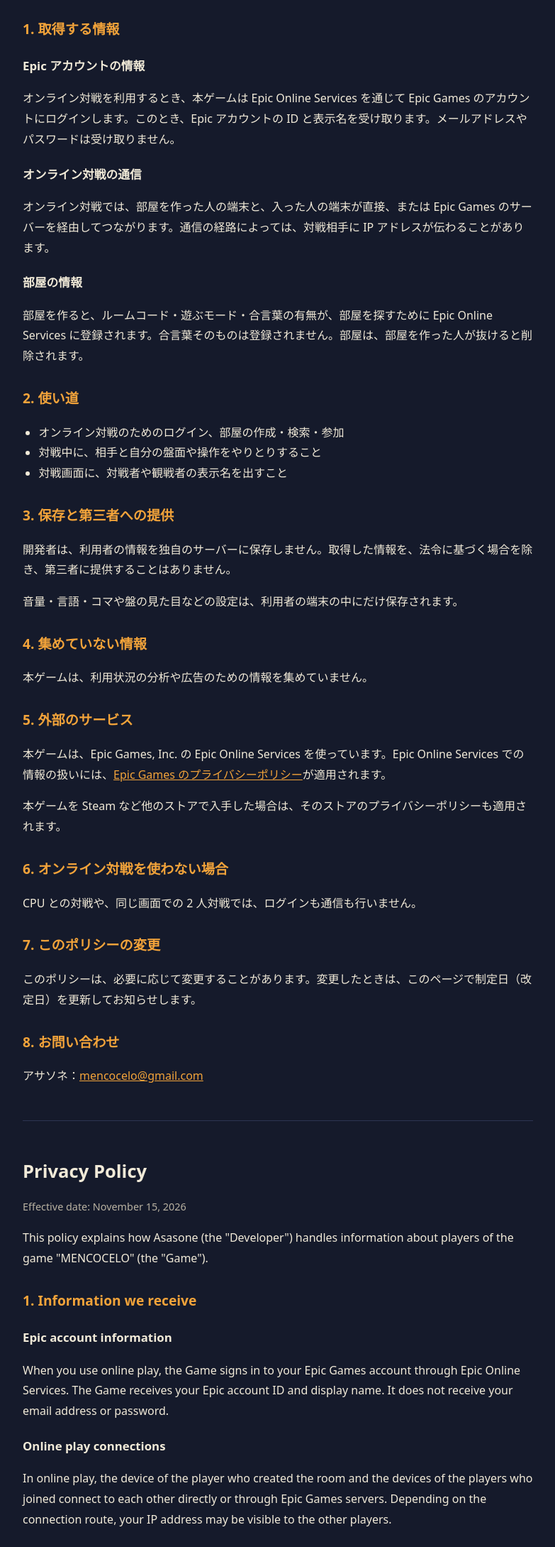
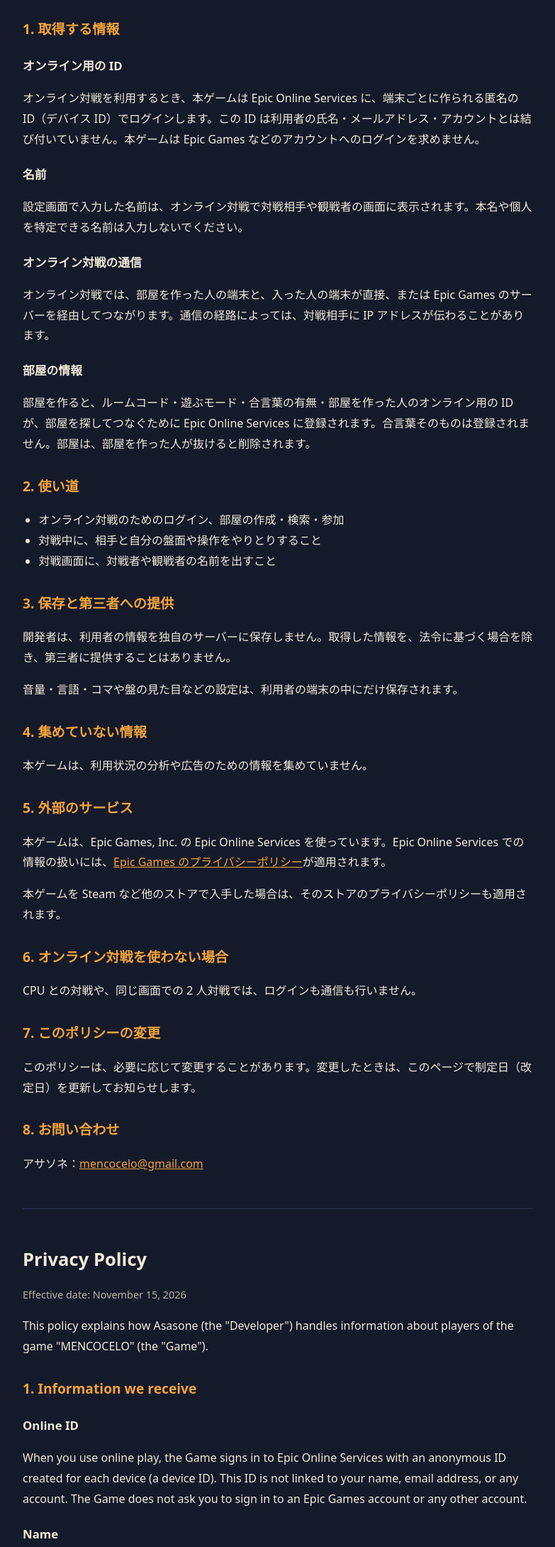
Before and after one commit to mencocelo/mencocelo, a plain HTML site: page privacy.html in a window 1280 px wide. Shown: the part 300-2479 px from the top of the page at 71% size, without its empty margins (248-1031 px from the left). Drawn offline with Linux system fonts and the light colour scheme.

Commit message:
プライバシーポリシーの更新

```diff
--- a/privacy.html
+++ b/privacy.html
@@ -19,18 +19,20 @@
 		<p>アサソネ（以下「開発者」）は、ゲーム「MENCOCELO」（以下「本ゲーム」）における利用者の情報の扱いについて、以下のとおり定めます。</p>
 
 		<h2>1. 取得する情報</h2>
-		<h3>Epic アカウントの情報</h3>
-		<p>オンライン対戦を利用するとき、本ゲームは Epic Online Services を通じて Epic Games のアカウントにログインします。このとき、Epic アカウントの ID と表示名を受け取ります。メールアドレスやパスワードは受け取りません。</p>
+		<h3>オンライン用の ID</h3>
+		<p>オンライン対戦を利用するとき、本ゲームは Epic Online Services に、端末ごとに作られる匿名の ID（デバイス ID）でログインします。この ID は利用者の氏名・メールアドレス・アカウントとは結び付いていません。本ゲームは Epic Games などのアカウントへのログインを求めません。</p>
+		<h3>名前</h3>
+		<p>設定画面で入力した名前は、オンライン対戦で対戦相手や観戦者の画面に表示されます。本名や個人を特定できる名前は入力しないでください。</p>
 		<h3>オンライン対戦の通信</h3>
 		<p>オンライン対戦では、部屋を作った人の端末と、入った人の端末が直接、または Epic Games のサーバーを経由してつながります。通信の経路によっては、対戦相手に IP アドレスが伝わることがあります。</p>
 		<h3>部屋の情報</h3>
-		<p>部屋を作ると、ルームコード・遊ぶモード・合言葉の有無が、部屋を探すために Epic Online Services に登録されます。合言葉そのものは登録されません。部屋は、部屋を作った人が抜けると削除されます。</p>
+		<p>部屋を作ると、ルームコード・遊ぶモード・合言葉の有無・部屋を作った人のオンライン用の ID が、部屋を探してつなぐために Epic Online Services に登録されます。合言葉そのものは登録されません。部屋は、部屋を作った人が抜けると削除されます。</p>
 
 		<h2>2. 使い道</h2>
 		<ul>
 			<li>オンライン対戦のためのログイン、部屋の作成・検索・参加</li>
 			<li>対戦中に、相手と自分の盤面や操作をやりとりすること</li>
-			<li>対戦画面に、対戦者や観戦者の表示名を出すこと</li>
+			<li>対戦画面に、対戦者や観戦者の名前を出すこと</li>
 		</ul>
 
 		<h2>3. 保存と第三者への提供</h2>
@@ -63,18 +65,20 @@
 		<p>This policy explains how Asasone (the "Developer") handles information about players of the game "MENCOCELO" (the "Game").</p>
 
 		<h2>1. Information we receive</h2>
-		<h3>Epic account information</h3>
-		<p>When you use online play, the Game signs in to your Epic Games account through Epic Online Services. The Game receives your Epic account ID and display name. It does not receive your email address or password.</p>
+		<h3>Online ID</h3>
+		<p>When you use online play, the Game signs in to Epic Online Services with an anonymous ID created for each device (a device ID). This ID is not linked to your name, email address, or any account. The Game does not ask you to sign in to an Epic Games account or any other account.</p>
+		<h3>Name</h3>
+		<p>The name you enter in the settings screen is shown to your opponents and spectators in online play. Please do not enter your real name or anything that identifies you.</p>
 		<h3>Online play connections</h3>
 		<p>In online play, the device of the player who created the room and the devices of the players who joined connect to each other directly or through Epic Games servers. Depending on the connection route, your IP address may be visible to the other players.</p>
 		<h3>Room information</h3>
-		<p>When you create a room, the room code, game mode, and whether a passphrase is set are registered with Epic Online Services so that others can find the room. The passphrase itself is not registered. The room is removed when the player who created it leaves.</p>
+		<p>When you create a room, the room code, game mode, whether a passphrase is set, and the online ID of the player who created it are registered with Epic Online Services so that others can find and connect to the room. The passphrase itself is not registered. The room is removed when the player who created it leaves.</p>
 
 		<h2>2. How we use it</h2>
 		<ul>
 			<li>Signing in for online play, and creating, finding, and joining rooms</li>
 			<li>Exchanging board state and moves with the other player during a match</li>
-			<li>Showing the display names of players and spectators on the match screen</li>
+			<li>Showing the names of players and spectators on the match screen</li>
 		</ul>
 
 		<h2>3. Storage and sharing</h2>
```
